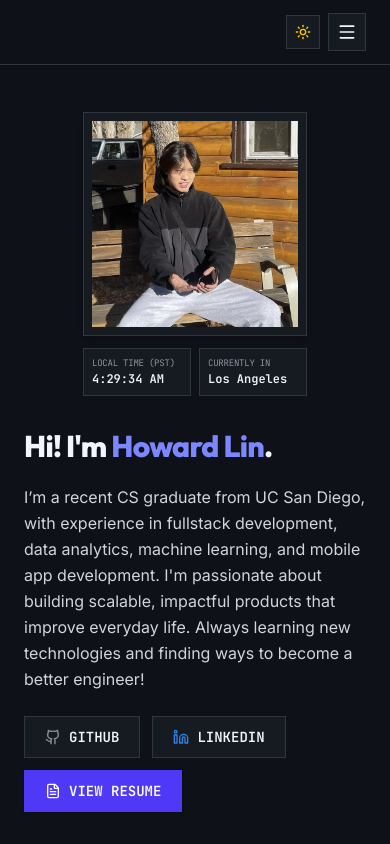
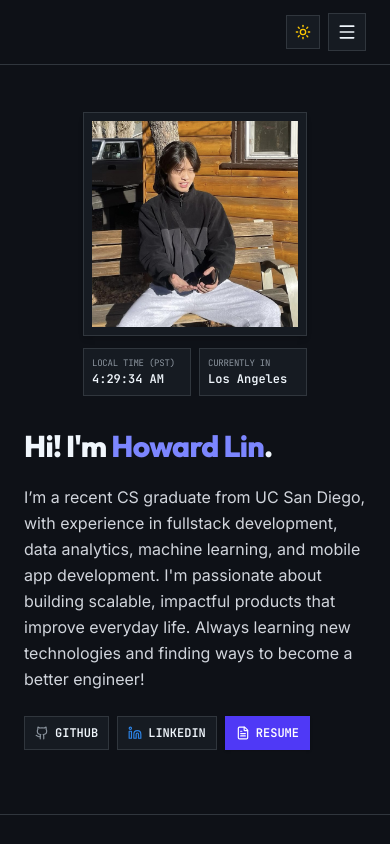
Before and after one commit to howardlin1218/howardlin1218.github.io, a React (Vite) app: page / in a window 390 px wide. Shown: the top 844 px of the page. Built offline with nearby package versions, Linux system fonts and the light colour scheme.

Commit message:
adjusted icon sizes

```diff
--- a/src/components/Hero.jsx
+++ b/src/components/Hero.jsx
@@ -88,14 +88,14 @@ export default function Hero() {
           </p>
 
           {/* Sharp Action Buttons */}
-          <div className="pt-1 flex flex-wrap items-center gap-3 font-mono text-sm">
+          <div className="pt-1 flex items-center gap-2 sm:gap-3 font-mono text-xs sm:text-sm">
             <a
               href="https://github.com/howardlin1218"
               target="_blank"
               rel="noopener noreferrer"
-              className="flex items-center gap-2 px-5 py-2.5 border border-[var(--borderColor)] bg-[var(--backgroundColor)] hover:border-indigo-500 text-[var(--fontColor)] font-semibold transition-all"
+              className="flex items-center gap-1.5 sm:gap-2 px-2.5 sm:px-5 py-2 sm:py-2.5 border border-[var(--borderColor)] bg-[var(--backgroundColor)] hover:border-indigo-500 text-[var(--fontColor)] font-semibold transition-all whitespace-nowrap"
             >
-              <GithubIcon className="w-4 h-4 text-[var(--fontMuted)]" />
+              <GithubIcon className="w-3.5 h-3.5 sm:w-4 sm:h-4 text-[var(--fontMuted)] shrink-0" />
               <span>GITHUB</span>
             </a>
 
@@ -103,9 +103,9 @@ export default function Hero() {
               href="https://www.linkedin.com/in/howardlin1218"
               target="_blank"
               rel="noopener noreferrer"
-              className="flex items-center gap-2 px-5 py-2.5 border border-[var(--borderColor)] bg-[var(--backgroundColor)] hover:border-blue-500 text-[var(--fontColor)] font-semibold transition-all"
+              className="flex items-center gap-1.5 sm:gap-2 px-2.5 sm:px-5 py-2 sm:py-2.5 border border-[var(--borderColor)] bg-[var(--backgroundColor)] hover:border-blue-500 text-[var(--fontColor)] font-semibold transition-all whitespace-nowrap"
             >
-              <LinkedinIcon className="w-4 h-4 text-[#2c84e7]" />
+              <LinkedinIcon className="w-3.5 h-3.5 sm:w-4 sm:h-4 text-[#2c84e7] shrink-0" />
               <span>LINKEDIN</span>
             </a>
 
@@ -113,10 +113,10 @@ export default function Hero() {
               href="/assets/lin_howard.pdf"
               target="_blank"
               rel="noopener noreferrer"
-              className="flex items-center gap-2 px-5 py-2.5 border border-indigo-600 bg-indigo-600 hover:bg-indigo-700 dark:hover:bg-indigo-500 text-white font-semibold transition-all shadow-sm"
+              className="flex items-center gap-1.5 sm:gap-2 px-2.5 sm:px-5 py-2 sm:py-2.5 border border-indigo-600 bg-indigo-600 hover:bg-indigo-700 dark:hover:bg-indigo-500 text-white font-semibold transition-all shadow-sm whitespace-nowrap"
             >
-              <FileText className="w-4 h-4" />
-              <span>VIEW RESUME</span>
+              <FileText className="w-3.5 h-3.5 sm:w-4 sm:h-4 shrink-0" />
+              <span><span className="hidden sm:inline">VIEW </span>RESUME</span>
             </a>
           </div>
 
--- a/src/components/Navbar.jsx
+++ b/src/components/Navbar.jsx
@@ -141,7 +141,7 @@ export default function Navbar({ theme, toggleTheme }) {
               href="/assets/lin_howard.pdf"
               target="_blank"
               rel="noopener noreferrer"
-              className="flex items-center gap-1.5 px-3.5 py-1.5 border border-indigo-500/50 bg-indigo-500/10 text-indigo-600 dark:text-indigo-400 hover:bg-indigo-600 hover:text-white font-bold transition-all text-xs"
+              className="h-[30px] flex items-center gap-1.5 px-3.5 border border-indigo-500/50 bg-indigo-500/10 text-indigo-600 dark:text-indigo-400 hover:bg-indigo-600 hover:text-white font-bold transition-all text-xs"
             >
               <span>RESUME.PDF</span>
               <ArrowUpRight className="w-3.5 h-3.5" />
@@ -150,7 +150,7 @@ export default function Navbar({ theme, toggleTheme }) {
             <button
               onClick={toggleTheme}
               aria-label="Toggle theme"
-              className="p-2 border border-[var(--borderColor)] bg-[var(--backgroundColor)] text-[var(--fontMuted)] hover:text-yellow-500 hover:border-yellow-500 transition-colors ml-1"
+              className="h-[30px] w-[30px] flex items-center justify-center border border-[var(--borderColor)] bg-[var(--backgroundColor)] text-[var(--fontMuted)] hover:text-yellow-500 hover:border-yellow-500 transition-colors ml-1"
             >
               {theme === 'dark' ? <Sun className="w-4 h-4 text-yellow-400" /> : <Moon className="w-4 h-4 text-indigo-600" />}
             </button>
```
